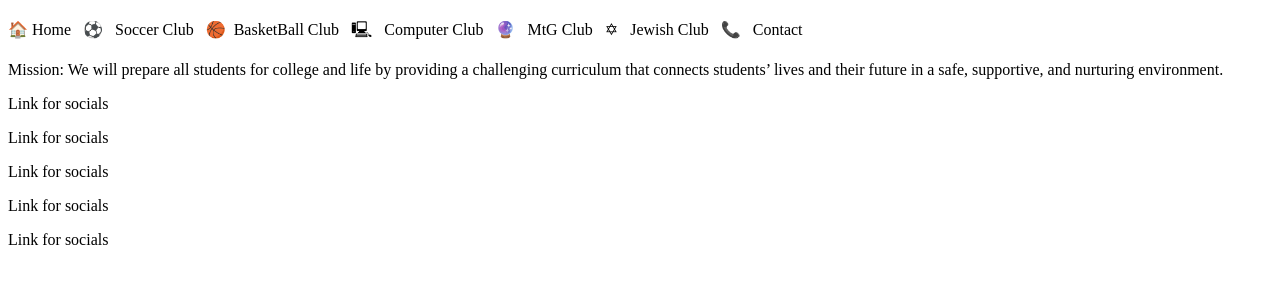
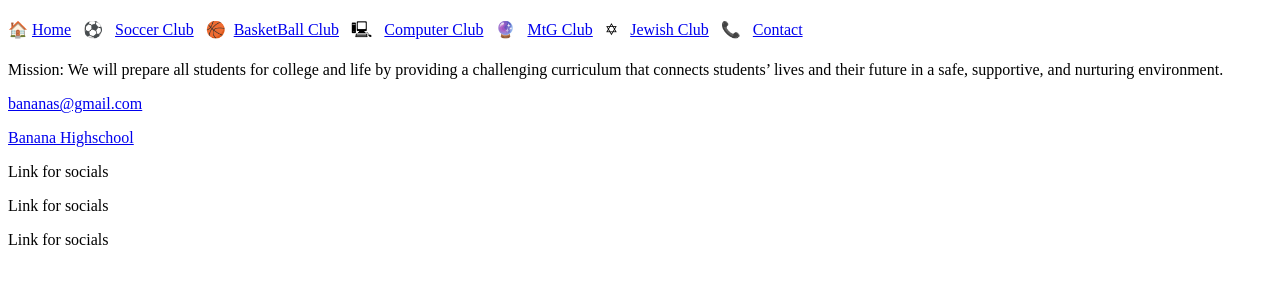
Before and after one commit to Jovensky619/CH2grouplabREDO, a plain HTML site: page grouplab/index.html in a window 1280 px wide. Shown: the part 49-332 px from the top of the page. Drawn offline with Linux system fonts and the light colour scheme.

Commit message:
progress

```diff
--- a/grouplab/index.html
+++ b/grouplab/index.html
@@ -19,14 +19,14 @@ Date:9/15/2022
         </header>
 
       <nav>
-        <p> &#127968; Home &nbsp; &#9917; &nbsp;
-           Soccer Club &nbsp; &#127936;&nbsp;
-            BasketBall Club &nbsp; &#128435; &nbsp;
-              Computer Club &nbsp; &#128302; &nbsp;
-              MtG Club &nbsp; &#10017; &nbsp;
-                Jewish Club &nbsp; &#128222; &nbsp;
-                   Contact
 
+        <p> &#127968; <a href="home.html">Home</a> &nbsp; &#9917; &nbsp;
+           <a href="soccerclub.html">Soccer Club</a> &nbsp; &#127936;&nbsp;
+            <a href="basketballclub.html">BasketBall Club</a> &nbsp; &#128435; &nbsp;
+              <a href="computerclub.html">Computer Club</a> &nbsp; &#128302; &nbsp;
+              <a href="mtgclub.html">MtG Club</a> &nbsp; &#10017; &nbsp;
+                <a href="jewishclub.html">Jewish Club</a> &nbsp; &#128222; &nbsp;
+                  <a href="contact.html"> Contact </a>
         </nav>
 
 
@@ -39,11 +39,12 @@ Date:9/15/2022
                   that connects students’ lives and their future  in a safe, supportive, and nurturing
                       environment.
 </p>
+</div>
         </main>
 
       <footer>
-<p>Link for socials</p>
-<p>Link for socials</p>
+<p><a href="mailto:bananas@gmail.com">bananas@gmail.com</a></p>
+<p><a href="index.html" target="_blank">Banana Highschool</a></p>
 <p>Link for socials</p>
 <p>Link for socials</p>
 <p>Link for socials</p>
```
Also changed, not shown: grouplab/template.html (+9 -2 lines).
